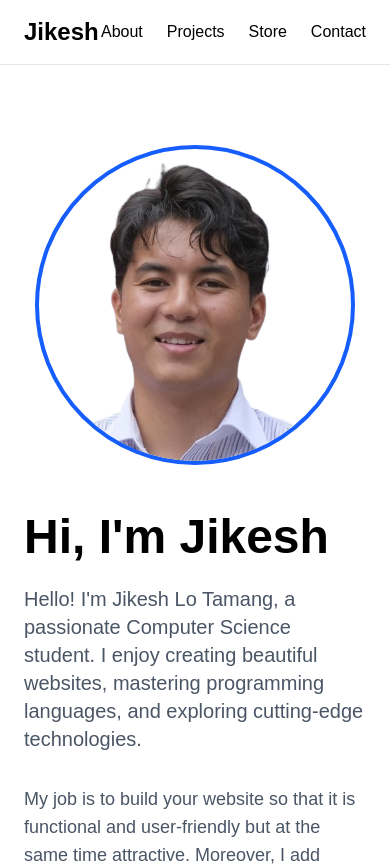
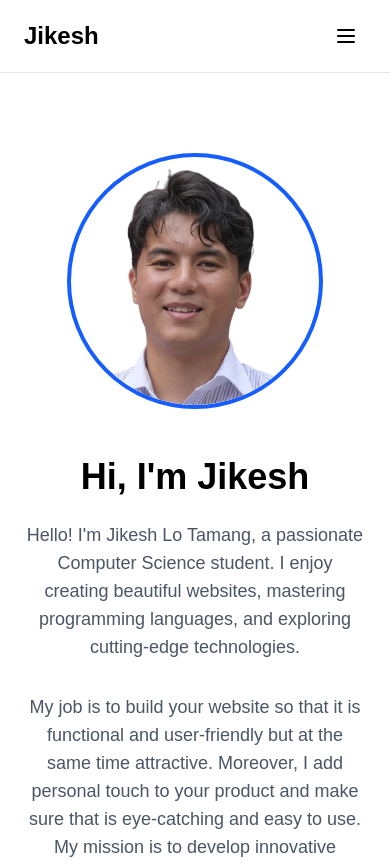
Before and after one commit to jiikeeesh/Jikesh_Portfolio, a Next.js app: page / in a window 390 px wide. Shown: the top 866 px of the page. Built offline with nearby package versions, Linux system fonts and the light colour scheme.

Commit message:
mobile and ipad responsive

```diff
--- a/app/about/page.tsx
+++ b/app/about/page.tsx
@@ -16,7 +16,7 @@ export default function About() {
           With several years of experience in full-stack development, I focus on creating clean, maintainable code and delivering exceptional user experiences. I'm always eager to learn new technologies and best practices in web development.
         </p>
 
-        <div className="grid grid-cols-2 gap-8 mt-12">
+        <div className="grid grid-cols-1 md:grid-cols-2 gap-8 mt-12">
           <div>
             <h3 className="text-2xl font-semibold mb-4">Skills</h3>
             <ul className="text-gray-600 dark:text-gray-400 space-y-3">
--- a/app/page.tsx
+++ b/app/page.tsx
@@ -12,7 +12,7 @@ export default function Home() {
         <div className="grid grid-cols-1 lg:grid-cols-2 gap-12 items-center">
           {/* Profile Image */}
           <div className="flex justify-center lg:justify-start">
-            <div className="relative w-80 h-80 rounded-full overflow-hidden border-4 border-blue-600 dark:border-blue-400">
+            <div className="relative w-64 h-64 md:w-80 md:h-80 rounded-full overflow-hidden border-4 border-blue-600 dark:border-blue-400">
               <Image
                 src="/profile.png"
                 alt="Jikesh - Web Developer"
@@ -24,9 +24,9 @@ export default function Home() {
           </div>
 
           {/* Text Content */}
-          <div>
-            <h1 className="text-5xl font-bold mb-6">Hi, I'm Jikesh</h1>
-            <p className="text-xl text-gray-600 dark:text-gray-400 mb-8">
+          <div className="text-center lg:text-left">
+            <h1 className="text-4xl md:text-5xl font-bold mb-6">Hi, I'm Jikesh</h1>
+            <p className="text-lg md:text-xl text-gray-600 dark:text-gray-400 mb-8">
               Hello! I'm Jikesh Lo Tamang, a passionate Computer Science student. I enjoy creating beautiful websites, mastering programming languages, and exploring cutting-edge technologies.
             </p>
             <p className="text-lg text-gray-600 dark:text-gray-400 mb-8">
--- a/components/Footer.tsx
+++ b/components/Footer.tsx
@@ -1,8 +1,8 @@
 export default function Footer() {
   return (
-    <footer className="border-t border-gray-200 dark:border-gray-800 py-12 px-6 text-center text-gray-600 dark:text-gray-400">
+    <footer className="border-t border-gray-200 dark:border-gray-800 py-12 px-6 text-center text-gray-600 dark:text-gray-400 mt-auto">
       <div className="max-w-4xl mx-auto">
-        <div className="flex justify-center gap-8 mb-6">
+        <div className="flex flex-wrap justify-center gap-6 md:gap-8 mb-6">
           <a href="mailto:me@jikeshlotamang.com.np" className="hover:text-blue-600 dark:hover:text-blue-400 transition flex flex-col items-center font-semibold">
             <svg className="w-10 h-10 mb-2" viewBox="0 0 24 24" fill="none" stroke="currentColor" strokeWidth="2">
               <rect x="2" y="4" width="20" height="16" rx="2" ry="2"/>
--- a/components/Navigation.tsx
+++ b/components/Navigation.tsx
@@ -1,13 +1,24 @@
+"use client";
+
 import Link from "next/link";
+import { useState } from "react";
 
 export default function Navigation() {
+  const [isOpen, setIsOpen] = useState(false);
+
+  const toggleMenu = () => {
+    setIsOpen(!isOpen);
+  };
+
   return (
-    <nav className="border-b border-gray-200 dark:border-gray-800">
+    <nav className="border-b border-gray-200 dark:border-gray-800 relative z-50">
       <div className="max-w-4xl mx-auto px-6 py-4 flex justify-between items-center">
         <Link href="/" className="text-2xl font-bold hover:text-blue-600 dark:hover:text-blue-400">
           Jikesh
         </Link>
-        <div className="flex gap-6">
+
+        {/* Desktop Menu */}
+        <div className="hidden md:flex gap-6">
           <Link href="/about" className="hover:text-blue-600 dark:hover:text-blue-400">
             About
           </Link>
@@ -21,7 +32,56 @@ export default function Navigation() {
             Contact
           </Link>
         </div>
+
+        {/* Mobile Menu Button */}
+        <button
+          className="md:hidden p-2 rounded-md hover:bg-gray-100 dark:hover:bg-gray-800 focus:outline-none"
+          onClick={toggleMenu}
+          aria-label="Toggle Navigation"
+        >
+          <svg className="w-6 h-6" fill="none" stroke="currentColor" viewBox="0 0 24 24">
+            {isOpen ? (
+              <path strokeLinecap="round" strokeLinejoin="round" strokeWidth={2} d="M6 18L18 6M6 6l12 12" />
+            ) : (
+              <path strokeLinecap="round" strokeLinejoin="round" strokeWidth={2} d="M4 6h16M4 12h16M4 18h16" />
+            )}
+          </svg>
+        </button>
       </div>
+
+      {/* Mobile Menu Dropdown */}
+      {isOpen && (
+        <div className="md:hidden absolute top-full left-0 w-full bg-white dark:bg-black border-b border-gray-200 dark:border-gray-800 shadow-lg py-4 px-6 flex flex-col gap-4 z-50">
+          <Link
+            href="/about"
+            className="block text-lg font-medium hover:text-blue-600 dark:hover:text-blue-400"
+            onClick={() => setIsOpen(false)}
+          >
+            About
+          </Link>
+          <Link
+            href="/projects"
+            className="block text-lg font-medium hover:text-blue-600 dark:hover:text-blue-400"
+            onClick={() => setIsOpen(false)}
+          >
+            Projects
+          </Link>
+          <Link
+            href="/store"
+            className="block text-lg font-medium hover:text-blue-600 dark:hover:text-blue-400"
+            onClick={() => setIsOpen(false)}
+          >
+            Store
+          </Link>
+          <Link
+            href="/contact"
+            className="block text-lg font-medium hover:text-blue-600 dark:hover:text-blue-400"
+            onClick={() => setIsOpen(false)}
+          >
+            Contact
+          </Link>
+        </div>
+      )}
     </nav>
   );
 }
```
